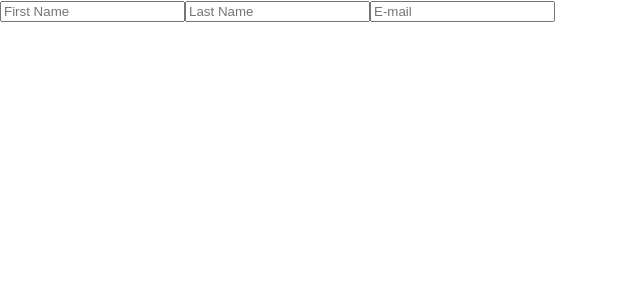
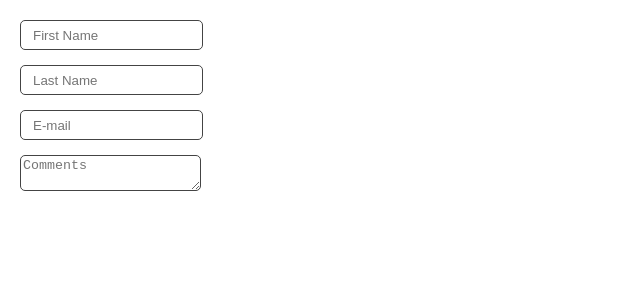
Before and after one commit to zakariaelb/form, a React (Create React App) app: page / in a window 1280 px wide. Shown: the top 300 px of the page, without its empty margins (0-640 px from the left). Built offline with nearby package versions, Linux system fonts and the light colour scheme.

Commit message:
textArea

```diff
--- a/src/App.js
+++ b/src/App.js
@@ -38,7 +38,7 @@
 
 export default function Form() {
     const [fromData, setFormData] = React.useState(
-      {firstName: "", lastName: "", email: ""}
+      {firstName: "", lastName: "", email: "", comments: ""}
       )
     /**
      * Challenge: Track the applicant's last name as well
@@ -62,21 +62,27 @@
                 placeholder="First Name"
                 onChange={handledChange}
                 name="firstName"
-                value={FormData.firstName}
+                value={fromData.firstName}
             />
             <input
                 type="text"
                 placeholder="Last Name"
                 onChange={handledChange}
                 name="lastName"
-                value={FormData.lastName}
+                value={fromData.lastName}
             />
             <input
                 type="text"
                 placeholder="E-mail"
                 onChange={handledChange}
                 name="email"
-                value={FormData.email}
+                value={fromData.email}
+            />
+            <textarea
+              placeholder="Comments"
+              onChange={handledChange}
+              name="comments"
+              value={fromData.comments}
             />
         </form>
     )
--- a/src/index.css
+++ b/src/index.css
@@ -11,3 +11,36 @@
   font-family: source-code-pro, Menlo, Monaco, Consolas, 'Courier New',
     monospace;
 }
+* {
+  box-sizing: border-box;
+}
+
+body {
+  margin: 0;
+  padding: 20px;
+}
+
+input {
+  margin-bottom: 15px;
+  height: 30px;
+  text-indent: 10px;
+  border: 1px solid #444;
+  border-radius: 5px;
+  display: block;
+}
+input {
+  margin-bottom: 15px;
+  height: 30px;
+  text-indent: 10px;
+  border: 1px solid #444;
+  border-radius: 5px;
+  display: block;
+}
+
+textarea {
+  margin-bottom: 15px;
+  border: 1px solid #444;
+  border-radius: 5px;
+  display: block;
+
+}
```
